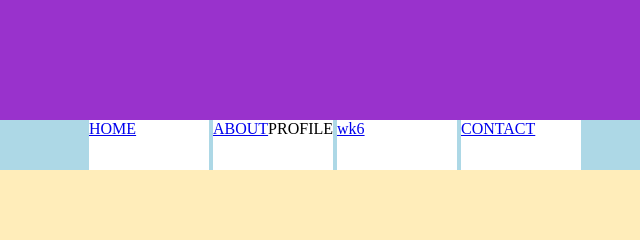
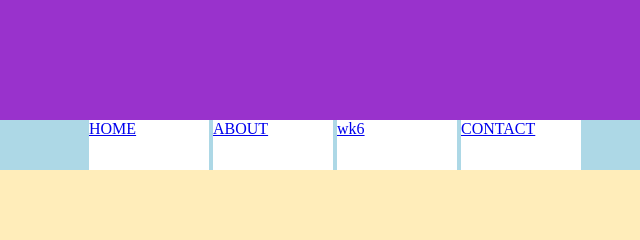
Before and after one commit to maiya-maxwell/DIG103A, a plain HTML site: page WK5/index.html in a window 1280 px wide. Shown: the top 240 px of the page, 305-945 px from the left. Drawn offline with Linux system fonts and the light colour scheme.

Commit message:
Fixed about link

```diff
--- a/WK5/index.html
+++ b/WK5/index.html
@@ -18,7 +18,7 @@
   <nav>
   <div class="menu">
       <div class="button"><a href="index.html">HOME</a></div>
-      <div class="button"><a href="profile.html">ABOUT</a>PROFILE</div>
+      <div class="button"><a href="profile.html">ABOUT</a></div>
       <div class="button"><a href="wk6.html">wk6</a></div>
     <div class="button"><a href="contact.html">CONTACT</a></div>
   </div>
```
